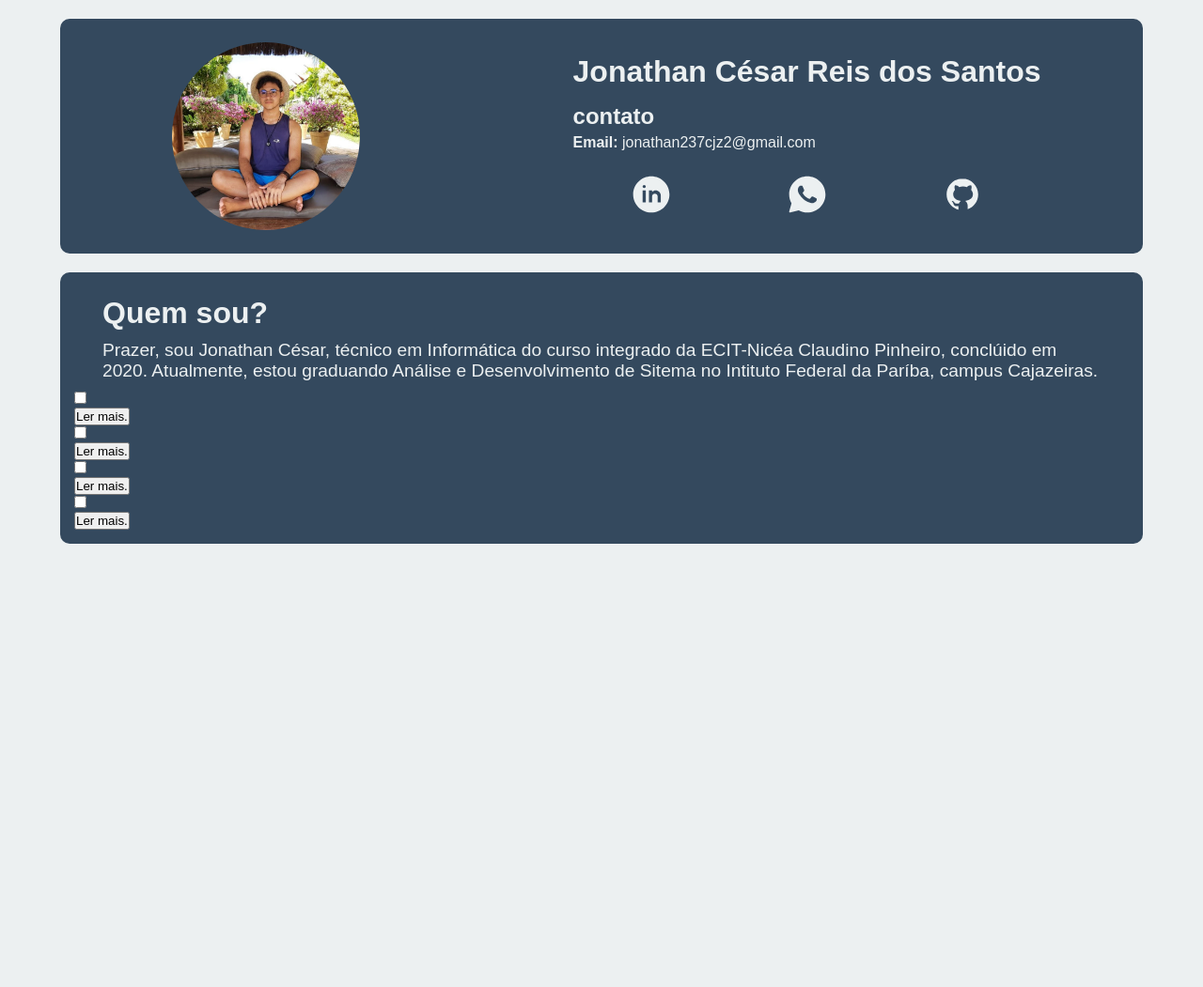
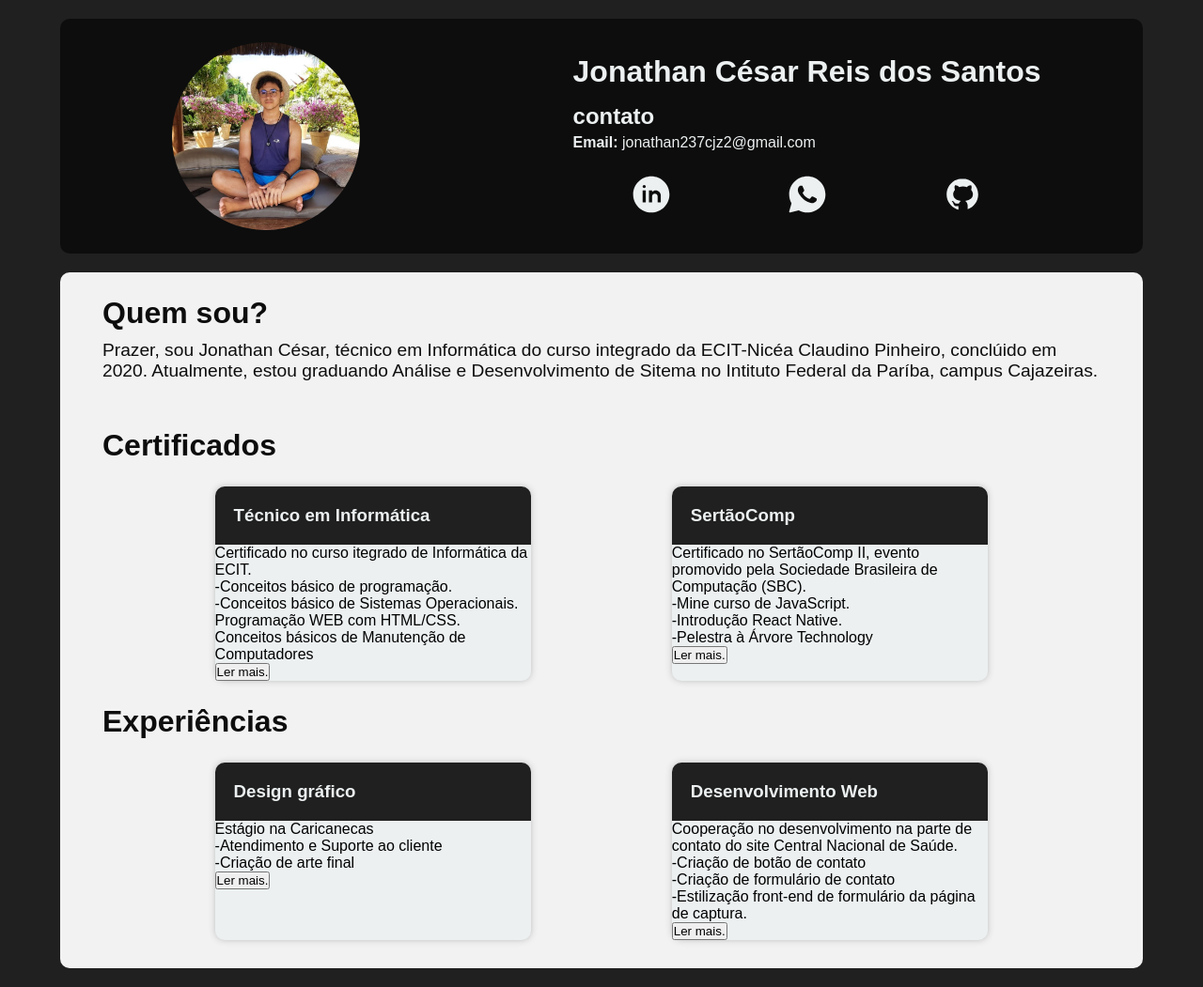
Before and after one commit to JonathanCRSantos/JonathanCRSantos.github.io, a plain HTML site: page index.html in a window 1280 px wide. Shown: the whole page at 94% size. Before the commit the page ends 800 px from the top, so only its background shows below. Drawn offline with Linux system fonts and the light colour scheme.

Commit message:
Adição de contúdo e alteração nas cores do site

```diff
--- a/index.html
+++ b/index.html
@@ -74,30 +74,52 @@
                     Pinheiro, conclúido em 2020. Atualmente, estou graduando Análise e Desenvolvimento de Sitema no
                     Intituto Federal da Paríba, campus Cajazeiras.</p>
             </header>
-            <div id="area-cont">
+            <header id="cabecalho">
+                <h1>Certificados</h1>
+            </header>
+            <div class="area-cont">
                 <div class="quadrado">
                     <input type="checkbox" id="input1">
-                    <h3 class="titulo"></h3>
-                    <p class="conteudo"></p>
+                    <h3 class="titulo">Técnico em Informática</h3>
+                    <p class="conteudo">Certificado no curso itegrado de Informática da ECIT.</p>
+                    <p>-Conceitos básico de programação.</p>
+                    <p>-Conceitos básico de Sistemas Operacionais.</p>
+                    <p>Programação WEB com HTML/CSS.</p>
+                    <p>Conceitos básicos de Manutenção de Computadores</p>
                     <button><label for="input1">Ler mais.</label></button>
                 </div>
                 <div class="quadrado">
-                    <input type="checkbox" id="input1">
-                    <h3 class="titulo"></h3>
-                    <p class="conteudo"></p>
-                    <button><label for="input1">Ler mais.</label></button>
+                    <input type="checkbox" id="input2">
+                    <h3 class="titulo">SertãoComp</h3>
+                    <p class="conteudo">Certificado no SertãoComp II, evento promovido pela Sociedade Brasileira de
+                        Computação (SBC).</p>
+                    <p>-Mine curso de JavaScript.</p>
+                    <p>-Introdução React Native.</p>
+                    <p>-Pelestra à Árvore Technology</p>
+                    <button><label for="input2">Ler mais.</label></button>
+                </div>
+            </div>
+            <header id="cabecalho">
+                <h1>Experiências</h1>
+            </header>
+            <div class="area-cont">
+                <div class="quadrado">
+                    <input type="checkbox" id="input2">
+                    <h3 class="titulo">Design gráfico</h3>
+                    <p class="conteudo">Estágio na Caricanecas</p>
+                    <p>-Atendimento e Suporte ao cliente</p>
+                    <p>-Criação de arte final</p>
+                    <button><label for="input2">Ler mais.</label></button>
                 </div>
                 <div class="quadrado">
-                    <input type="checkbox" id="input1">
-                    <h3 class="titulo"></h3>
-                    <p class="conteudo"></p>
-                    <button><label for="input1">Ler mais.</label></button>
-                </div>
-                <div class="quadrado">
-                    <input type="checkbox" id="input1">
-                    <h3 class="titulo"></h3>
-                    <p class="conteudo"></p>
-                    <button><label for="input1">Ler mais.</label></button>
+                    <input type="checkbox" id="input2">
+                    <h3 class="titulo">Desenvolvimento Web</h3>
+                    <p class="conteudo">Cooperação no desenvolvimento na parte de contato do site Central Nacional de
+                        Saúde.</p>
+                    <p>-Criação de botão de contato</p>
+                    <p>-Criação de formulário de contato</p>
+                    <p>-Estilização front-end de formulário da página de captura.</p>
+                    <button><label for="input2">Ler mais.</label></button>
                 </div>
             </div>
         </div>
--- a/style/style.css
+++ b/style/style.css
@@ -6,7 +6,7 @@
 html,
 body {
   font-family: Arial, Helvetica, sans-serif;
-  background-color: #ecf0f1;
+  background-color: #202020;
 }
 #container {
   width: 90%;
@@ -15,7 +15,6 @@ body {
 #area-conteudo,
 #area-inicial {
   margin: 5px 0;
-  background-color: #34495e;
   border-radius: 10px;
 }
 #area-inicial {
@@ -24,6 +23,7 @@ body {
   flex-wrap: wrap;
   justify-content: space-evenly;
   padding: 15px 0;
+  background-color: #0d0d0d;
 }
 #foto img {
   display: block;
@@ -60,12 +60,43 @@ p {
 #area-conteudo {
   margin-top: 20px;
   padding: 15px;
+  background-color: #f2f2f2;
 }
 #cabecalho {
-  color: #ecf0f1;
+  color: #0d0d0d;
   margin: 10px 30px;
 }
 #cabecalho p {
   font-size: 1.2em;
   margin-top: 10px;
+  margin-bottom: 50px;
 }
+.area-cont {
+  display: flex;
+  flex-wrap: wrap;
+  justify-content: space-evenly;
+  flex-direction: row;
+}
+input {
+  display: none;
+}
+.quadrado {
+  width: 30%;
+  background-color: #ecf0f1;
+  box-shadow: 0 0 7px #bfbfbf;
+  margin: 15px 0;
+  border-radius: 10px;
+  transition: 0.3s;
+}
+.quadrado:hover {
+  box-shadow: 0 0 10px #313b2f;
+  transition: 0.3s;
+}
+
+.quadrado .titulo {
+  background-color: #202020;
+  border-top-left-radius: 10px;
+  border-top-right-radius: 10px;
+  padding: 20px;
+  color: #ecf0f1;
+}
```
